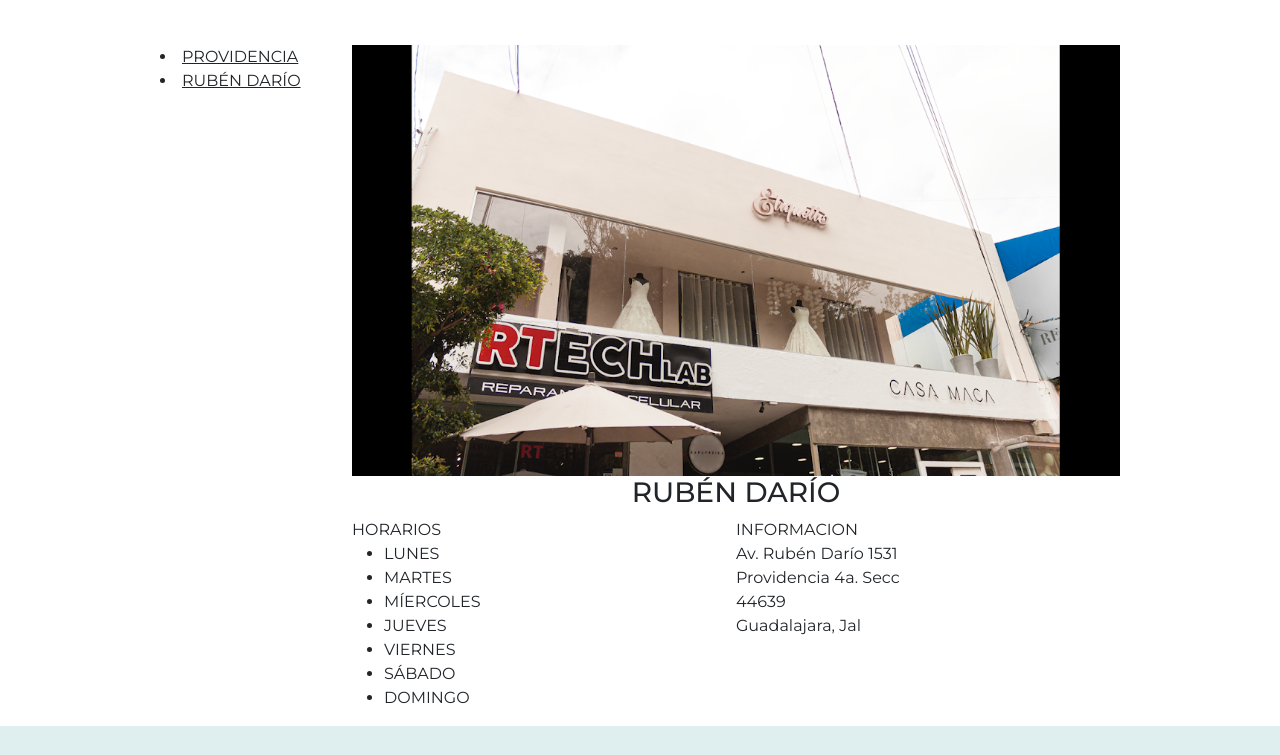
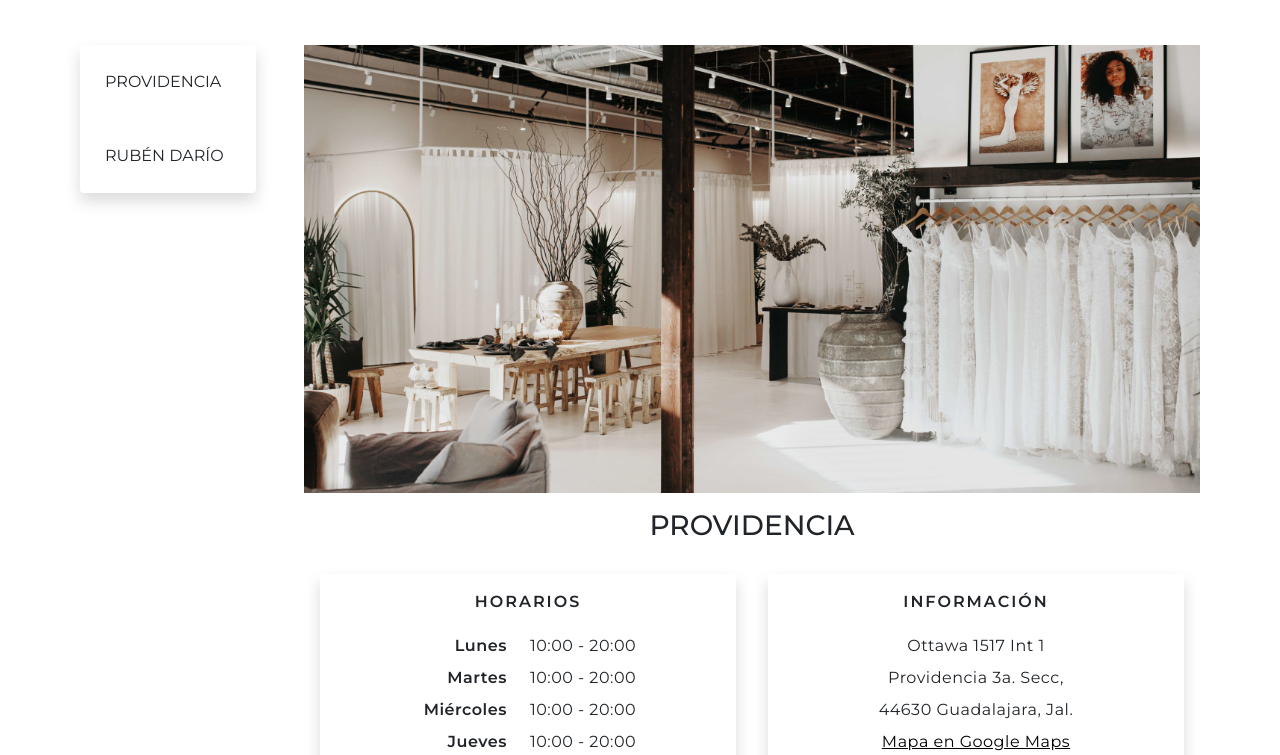
Before and after one commit to ManeMN19/MaluAltaCostura, a website: page pages/showrooms.html in a window 1280 px wide. Shown: the part 178-933 px from the top of the page. Drawn offline with nearby package versions, Linux system fonts and the light colour scheme.

Commit message:
Showroom Final

```diff
--- a/pages/showrooms.html
+++ b/pages/showrooms.html
@@ -68,39 +68,58 @@
         </header>
         <main>
             <h1 class="text-center my-5">Nuestros Showrooms</h1>
-            <div class="parent mx-auto w-75">
-                <div class="div1">
-                    <u>
-                        <li> PROVIDENCIA</li>
-                        <li> RUBÉN DARÍO</li>
-                    </u>
+            <div class="parent mx-auto">
+                <div class="div1 me-5" style="height: 307px;">
+                    <div class="menu-showrooms shadow bg-white rounded">
+                        <div class="showrooms-submenu-item">
+                            <span class="showrooms-menu-label">PROVIDENCIA</span>
+                        </div>
+                        <div class="showrooms-submenu-item">
+                            <span class="showrooms-menu-label">RUBÉN DARÍO</span>
+                        </div>
+                    </div>
                 </div>
                 <div class="div2">
-                    <img src="../images/rubendario.png" alt="" class="img-fluid">
-                    <h3 class="text-center">RUBÉN DARÍO</h3>
+                    <img src="../images/showroom.jpg" alt="" class="img-fluid">
+                    <h3 class="text-center my-3">PROVIDENCIA</h3>
                 </div>
-                <div class="div3">
-                    HORARIOS
-                    <ul>
-                        <li>LUNES</li>
-                        <li>MARTES</li>
-                        <li>MÍERCOLES</li>
-                        <li>JUEVES</li>
-                        <li>VIERNES</li>
-                        <li>SÁBADO</li>
-                        <li>DOMINGO</li>
-                    </ul>
+                <div class="div3 mx-3 shadow p-3 my-3 bg-white rounded">
+                    <p class="showroom-info-title mb-3">HORARIOS</p>
+                    <div class="showroom-horarios-content">
+                        <div class="horarios">
+                            <p>
+                                <strong>Lunes </strong>10:00 - 20:00
+                                <br>
+                                <strong>Martes </strong>10:00 - 20:00
+                                <br>
+                                <strong>Miércoles </strong>10:00 - 20:00
+                                <br>
+                                <strong>Jueves </strong>10:00 - 20:00
+                                <br>
+                                <strong>Viernes </strong>10:00 - 20:00
+                                <br>
+                                <strong>Sábado </strong>10:00 - 14:00
+                                <br>
+                                <strong>Domingo </strong><span class="ms-2">CERRADO</span>
+                            </p>
+                        </div>
+                    </div>
                 </div>
-                <div class="div4">
-                    INFORMACION
-                    <p>
-                        Av. Rubén Darío 1531
-                        <br>Providencia 4a. Secc
-                        <br>44639
-                        <br>Guadalajara, Jal
-                    </p>
+                <div class="div4 mx-3 shadow p-3 my-3 bg-white rounded">
+                    <p class="showroom-info-title mb-3">Información</p>
+                    <div class="showroom-place-content__provi horarios">
+                        <div class="place text-center">
+                            <p>
+                                Ottawa 1517 Int 1
+                                <br>Providencia 3a. Secc, <br>44630 Guadalajara, Jal.
+                                <br>
+                                <a href="https://goo.gl/maps/s1jCJWQfBU6Tk5nq8" target="_blank" class="showroom-gmaps">Mapa en Google Maps</a>
+                            </p>
+                            <a href="./tucita.html#form" class="btn btn-dark mx-auto">AGENDA TU CITA</a>
+                        </div>
+                    </div>
                 </div>
-                </div>
+            </div>
             <section class="guarantees">
                 <div class="container px-4 py-3" id="featured-3">
                     <div class="row g-4 py-3 row-cols-1 row-cols-lg-3">
--- a/sass/_showrooms.scss
+++ b/sass/_showrooms.scss
@@ -3,9 +3,97 @@
     grid-template-columns: 1fr repeat(2, 2fr) 0 ;
     grid-column-gap: 0px;
     grid-row-gap: 0px;
+    margin: 0 5rem!important;
 }
 
-.div1 { grid-area: 1 / 1 / 3 / 2; }
+.div1 {
+    grid-area: 1 / 1 / 3 / 2;
+    border-radius: 4px;
+}
 .div2 { grid-area: 1 / 2 / 3 / 4; }
-.div3 { grid-area: 3 / 2 / 5 / 3; }
-.div4 { grid-area: 3 / 3 / 5 / 4; }
+.div3 {
+    grid-area: 3 / 2 / 5 / 3;
+    margin-bottom: 5rem!important;
+}
+.div4 {
+    grid-area: 3 / 3 / 5 / 4;
+    margin-bottom: 5rem!important;
+}
+
+@media (max-width: 940px) {
+    .div1 {
+        grid-area: 1 / 2 / 2 / 4;
+        height: 200px!important;
+    }
+
+    .div2 {
+        grid-area: 2 / 1 / 3 / 4;
+    }
+
+    .div3 {
+        grid-area: 3 / 1 / 5 / 5;
+        margin-bottom: 2rem!important
+    }
+
+    .div4 {
+        grid-area: 5 / 1 / 5 / 7;
+    }
+
+    .menu-showrooms {
+        display: flex;
+        flex-direction: row!important;
+        justify-content: center;
+    }
+
+}
+
+@media (max-width: 640px) {
+    .menu-showrooms {
+        display: flex;
+        flex-direction: column!important;
+        justify-content: center;
+    }
+}
+
+.showroom-info-title {
+    text-align: center;
+    letter-spacing: 2px;
+    text-transform: uppercase;
+    font-weight: bold;
+}
+
+.showroom-horarios-content {
+    align-items: center;
+    display: flex;
+    flex-direction: column;
+}
+
+.horarios {
+    letter-spacing: .50px;
+    line-height: 2;
+
+    strong {
+        display: inline-block;
+        text-align: right;
+        margin-right: 23px;
+        width: 87px;
+    }
+}
+
+.menu-showrooms {
+    display: flex;
+    flex-direction: column;
+}
+
+.showroom-gmaps {
+    color: black;
+}
+
+.showrooms-submenu-item {
+    padding: 25px;
+    cursor: pointer;
+
+    &:hover {
+        background-color: var(--azure);
+    }
+}
```
Also changed, not shown: images/rubendario.jpeg (added), images/showroom.jpg (added), styles/styles.css, 1 other file.
